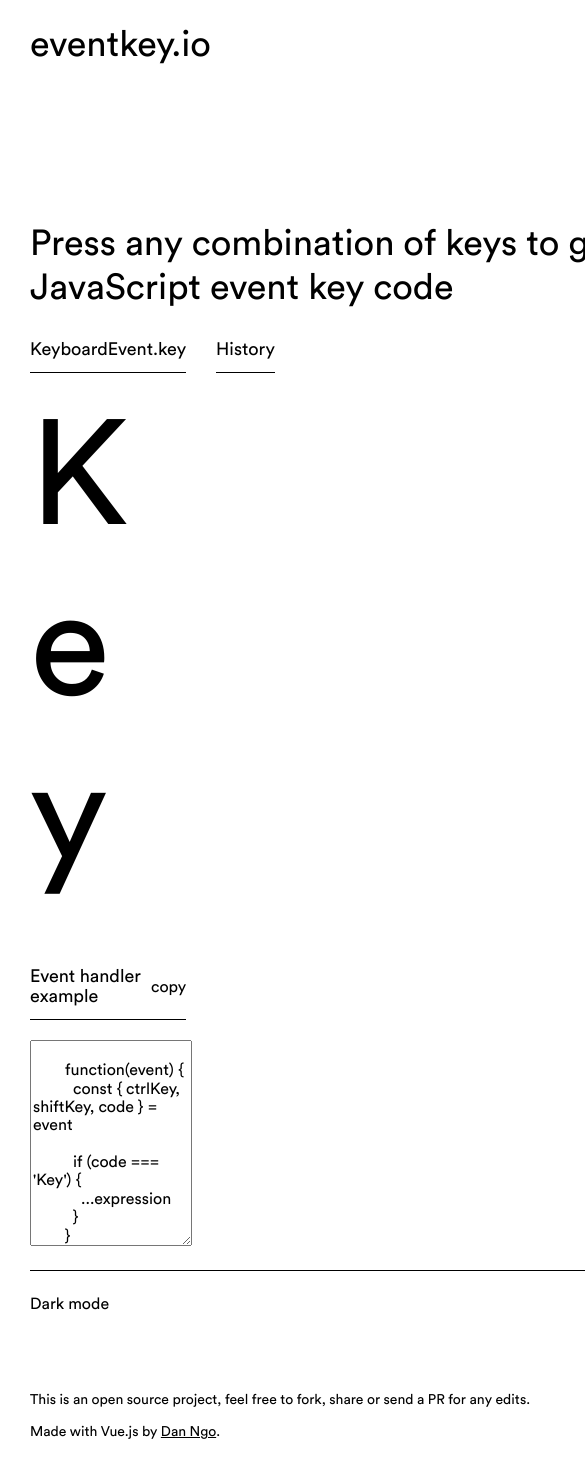
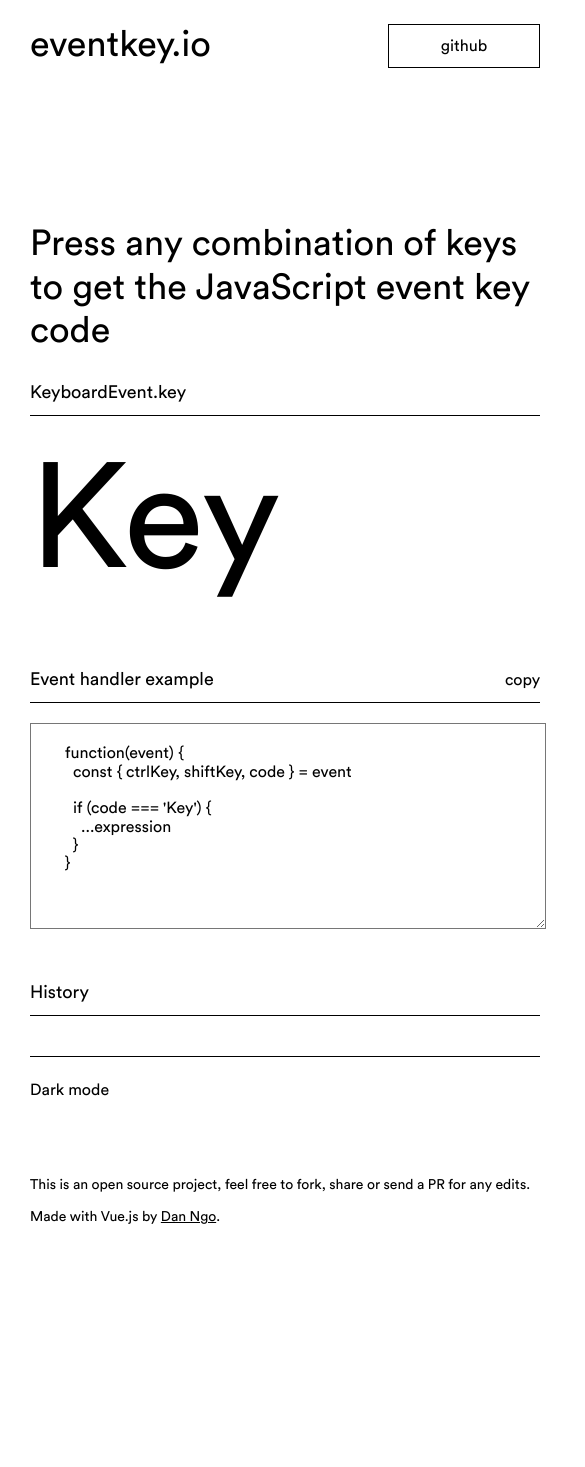
Before and after one commit to danngofett/eventkey, a Vue app: page / in a window 390 px wide. Shown: the top 1467 px of the page, 585 px wide, since content can reach past the window. After the commit the page ends 1274 px from the top, so only its background shows below. Built offline with nearby package versions, Linux system fonts and the light colour scheme.

Commit message:
FIX: Updated responsive styling

```diff
--- a/src/App.vue
+++ b/src/App.vue
@@ -100,6 +100,14 @@ export default defineComponent({
   margin-bottom: auto;
 }
 
+.view {
+  grid-column: -1 / 1;
+}
+
+.aside {
+  grid-column: -1 / 1;
+}
+
 .intro {
   grid-column: -1 / 1;
   margin-top: calc(var(--spacing_3xl) + 20px);
--- a/src/components/BaseButton.vue
+++ b/src/components/BaseButton.vue
@@ -56,7 +56,7 @@ export default {
 }
 
 .button:hover {
-  background-color: currentColor;
+  background-color: var(--color_primary);
   color: var(--color_secondary);
 }
 
--- a/src/components/PreviewPanel.vue
+++ b/src/components/PreviewPanel.vue
@@ -72,6 +72,8 @@ export default defineComponent({
 }
 
 .textarea {
+  background-color: transparent;
+  color: currentColor;
   min-height: 200px;
   margin-bottom: var(--spacing_l);
   width: 100%;
```
